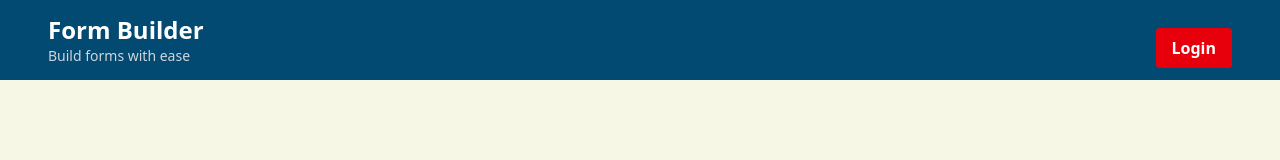
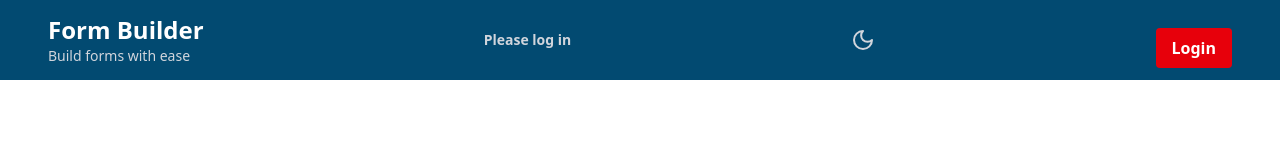
Before and after one commit to JJAHMEDAMER/form-builder, a React (Vite) app: page /auth in a window 1280 px wide. Shown: the top 160 px of the page. Built offline with nearby package versions, Linux system fonts and the light colour scheme; no server answers.

Commit message:
add theming to project

```diff
--- a/src/components/wrappers/protected-routes.tsx
+++ b/src/components/wrappers/protected-routes.tsx
@@ -1,6 +1,6 @@
 import { routes } from "@/constants/routes";
 import { SESSION_STORAGE_KEYS } from "@/constants/web-store";
-import { useAuthContext } from "@/context/AuthContext";
+import { useAuthContext } from "@/context/auth-context";
 import { useEffect } from "react";
 import { Navigate } from "react-router";
 
--- a/src/constants/web-store.ts
+++ b/src/constants/web-store.ts
@@ -2,5 +2,8 @@ export const SESSION_STORAGE_KEYS = {
   REDIRECT_PATH: "redirectPath",
 } as const;
 
-export const LOCALE_STORAGE_KEYS = {} as const;
+export const LOCALE_STORAGE_KEYS = {
+  THEME: "theme",
+} as const;
+
 export const COOKIE_KEYS = {} as const;
--- /dev/null
+++ b/src/context/app-theme.tsx
@@ -0,0 +1,50 @@
+import { getTheme, initializeTheme, toggleTheme } from "@/lib/theme";
+import React, {
+  createContext,
+  useCallback,
+  useContext,
+  useEffect,
+  useMemo,
+  useState,
+} from "react";
+import { Outlet } from "react-router";
+
+const themeContext = createContext({
+  theme: getTheme(),
+  toggleThemeState: () => {},
+});
+
+export const useThemeContext = () => {
+  const context = useContext(themeContext);
+  if (context === undefined) {
+    throw new Error("useThemeContext must be used within a ThemeProvider");
+  }
+  return context;
+};
+
+export default function ThemeProvider({
+  children,
+}: {
+  children?: React.ReactNode;
+}) {
+  const [themeState, setThemeState] = useState(getTheme);
+
+  useEffect(() => {
+    initializeTheme();
+  }, []);
+
+  const toggleThemeState = useCallback(() => {
+    setThemeState(toggleTheme());
+  }, []);
+
+  const value = useMemo(
+    () => ({ theme: themeState, toggleThemeState }),
+    [themeState],
+  );
+
+  return (
+    <themeContext.Provider value={value}>
+      {children ?? <Outlet />}
+    </themeContext.Provider>
+  );
+}
--- a/src/index.css
+++ b/src/index.css
@@ -1,7 +1,7 @@
 @import "tailwindcss";
 @import "tw-animate-css";
 
-@custom-variant dark (&:is(.dark *));
+@custom-variant dark (&:where([data-theme=dark], [data-theme=dark] *));
 
 @theme inline {
   --radius-sm: calc(var(--radius) - 4px);
@@ -44,6 +44,50 @@
 
   --color-main-background: var(--main-background);
   --color-main-foreground: var(--main-foreground);
+
+  --color-accent: var(--accent);
+  --color-accent-hover: var(--accent-hover);
+  --color-accent-active: var(--accent-active);
+
+  --color-teal: var(--teal);
+  --color-teal-hover: var(--teal-hover);
+  --color-teal-active: var(--teal-active);
+
+  --color-text-100: var(--text-100);
+  --color-text-200: var(--text-200);
+  --color-text-300: var(--text-300);
+  --color-text-400: var(--text-400);
+  --color-text-500: var(--text-500);
+
+  --color-text-light-100: var(--text-light-100);
+  --color-text-light-200: var(--text-light-200);
+  --color-text-light-300: var(--text-light-300);
+  --color-text-light-400: var(--text-light-400);
+  --color-text-light-500: var(--text-light-500);
+
+  --color-text-dark-100: var(--text-dark-100);
+  --color-text-dark-200: var(--text-dark-200);
+  --color-text-dark-300: var(--text-dark-300);
+  --color-text-dark-400: var(--text-dark-400);
+  --color-text-dark-500: var(--text-dark-500);
+
+  --color-surface-100: var(--surface-100);
+  --color-surface-200: var(--surface-200);
+  --color-surface-300: var(--surface-300);
+  --color-surface-400: var(--surface-400);
+  --color-surface-500: var(--surface-500);
+
+  --color-surface-light-100: var(--surface-light-100);
+  --color-surface-light-200: var(--surface-light-200);
+  --color-surface-light-300: var(--surface-light-300);
+  --color-surface-light-400: var(--surface-light-400);
+  --color-surface-light-500: var(--surface-light-500);
+
+  --color-surface-dark-100: var(--surface-dark-100);
+  --color-surface-dark-200: var(--surface-dark-200);
+  --color-surface-dark-300: var(--surface-dark-300);
+  --color-surface-dark-400: var(--surface-dark-400);
+  --color-surface-dark-500: var(--surface-dark-500);
 }
 
 :root {
@@ -83,9 +127,61 @@
   /* APP VARS */
   --main-background: #f7f7e6;
   --main-foreground: #121212;
+
+  /** App Theme */
+  /* Accent (Gold) */
+  --accent: #d4af37;
+  --accent-hover: #e0c45b;
+  --accent-active: #b8952e;
+
+  /* Complementary (Teal) */
+  --teal: #008080;
+  --teal-hover: #339999;
+  --teal-active: #006666;
+
+  --text-100: #121212;
+  --text-200: #333333;
+  --text-300: #4d4d4d;
+  --text-400: #666666;
+  --text-500: #808080;
+
+  /* Text Colors for Light Surfaces */
+  --text-light-100: #121212;
+  --text-light-200: #333333;
+  --text-light-300: #4d4d4d;
+  --text-light-400: #666666;
+  --text-light-500: #808080;
+
+  /* Text Colors for Dark Surfaces */
+  --text-dark-100: #ffffff;
+  --text-dark-200: #e5e5e5;
+  --text-dark-300: #cccccc;
+  --text-dark-400: #b2b2b2;
+  --text-dark-500: #999999;
+
+  /* Surfaces */
+  --surface-100: #ffffff;
+  --surface-200: #f9f9f9;
+  --surface-300: #efefef;
+  --surface-400: #e0e0e0;
+  --surface-500: #cccccc;
+
+  /* Core Light Surfaces */
+  --surface-light-100: #ffffff;
+  --surface-light-200: #f9f9f9;
+  --surface-light-300: #efefef;
+  --surface-light-400: #e0e0e0;
+  --surface-light-500: #cccccc;
+
+  /* Core Dark Surfaces */
+  --surface-dark-100: #1a1a1a;
+  --surface-dark-200: #2a2a2a;
+  --surface-dark-300: #3a3a3a;
+  --surface-dark-400: #4a4a4a;
+  --surface-dark-500: #5a5a5a;
 }
 
-.dark {
+[data-theme="dark"] {
   --background: oklch(0.147 0.004 49.25);
   --foreground: oklch(0.985 0.001 106.423);
   --card: oklch(0.216 0.006 56.043);
@@ -117,14 +213,28 @@
   --sidebar-accent-foreground: oklch(0.985 0.001 106.423);
   --sidebar-border: oklch(1 0 0 / 10%);
   --sidebar-ring: oklch(0.553 0.013 58.071);
+
+  /** App theme */
+  --text-100: #ffffff;
+  --text-200: #e5e5e5;
+  --text-300: #cccccc;
+  --text-400: #b2b2b2;
+  --text-500: #999999;
+
+  /* Core Dark Surfaces */
+  --surface-100: #1a1a1a;
+  --surface-200: #2a2a2a;
+  --surface-300: #3a3a3a;
+  --surface-400: #4a4a4a;
+  --surface-500: #5a5a5a;
 }
 
 @layer base {
   * {
-    @apply border-border outline-ring/50;
+    @apply border-border outline-ring/50 transition-colors; /*transition-colors for smooth transition on theme change*/
   }
   body {
-    @apply bg-background text-foreground;
+    @apply bg-surface-100 text-text-100;
   }
 }
 
--- a/src/layouts/app-header.tsx
+++ b/src/layouts/app-header.tsx
@@ -1,11 +1,14 @@
 import { routes } from "@/constants/routes";
-import { useAuthContext } from "@/context/AuthContext";
+import { useThemeContext } from "@/context/app-theme";
+import { useAuthContext } from "@/context/auth-context";
 import { logoutUser } from "@/lib/user-management";
+import { MoonIcon, SunIcon } from "lucide-react";
 import { useNavigate } from "react-router";
 
 export default function AppHeader() {
   const { session } = useAuthContext();
   const navigate = useNavigate();
+  const { theme, toggleThemeState } = useThemeContext();
 
   const handleLogOutButton = () => {
     session ? logoutUser() : navigate(routes.auth);
@@ -19,6 +22,18 @@ export default function AppHeader() {
           <p className="text-sm text-gray-300">Build forms with ease</p>
         </div>
 
+        <span className="text-sm font-semibold text-gray-300">
+          {session ? `Welcome, ${session.user.email}` : "Please log in"}
+        </span>
+
+        <button className="cursor-pointer" onClick={toggleThemeState}>
+          {theme === "dark" ? (
+            <SunIcon className="h-6 w-6 text-yellow-400" />
+          ) : (
+            <MoonIcon className="h-6 w-6 text-gray-300" />
+          )}
+        </button>
+
         <button
           onClick={handleLogOutButton}
           className="mt-4 cursor-pointer rounded bg-red-600 px-4 py-2 font-bold text-white hover:bg-red-700"
--- a/src/layouts/main-layout.tsx
+++ b/src/layouts/main-layout.tsx
@@ -3,7 +3,7 @@ import AppHeader from "./app-header";
 
 export const MainLayout = () => {
   return (
-    <div className="bg-main-background text-main-foreground min-h-screen">
+    <div className="min-h-screen">
       <div className="sticky top-0 z-10 h-[5rem]">
         <AppHeader />
       </div>
--- /dev/null
+++ b/src/lib/theme.ts
@@ -0,0 +1,50 @@
+import { LOCALE_STORAGE_KEYS } from "@/constants/web-store";
+
+type Theme = "dark" | "light";
+
+function getSystemTheme(): Theme {
+  const systemPrefersDark = window.matchMedia(
+    "(prefers-color-scheme: dark)",
+  ).matches;
+  return systemPrefersDark ? "dark" : "light";
+}
+
+function getThemeFromLocalStorage(): Theme | undefined {
+  const storedTheme = localStorage.getItem(LOCALE_STORAGE_KEYS.THEME);
+  if (storedTheme === "dark" || storedTheme === "light") {
+    return storedTheme as Theme;
+  }
+  return undefined;
+}
+
+export function initializeTheme(): void {
+  const stored = getThemeFromLocalStorage();
+  const systemPrefersDark = getSystemTheme();
+
+  const theme = stored ?? systemPrefersDark;
+  document.documentElement.setAttribute("data-theme", theme);
+}
+
+export function toggleTheme(): Theme {
+  const stored = getThemeFromLocalStorage();
+  const systemPrefersDark = getSystemTheme();
+
+  const base = stored ?? systemPrefersDark;
+  const next = base === "light" ? "dark" : "light";
+
+  localStorage.setItem(LOCALE_STORAGE_KEYS.THEME, next);
+  document.documentElement.setAttribute("data-theme", next);
+  return next;
+}
+
+export function getTheme(): Theme {
+  const stored = getThemeFromLocalStorage();
+  const systemPrefersDark = getSystemTheme();
+
+  return stored ?? systemPrefersDark;
+}
+
+export function setTheme(theme: string): void {
+  localStorage.setItem(LOCALE_STORAGE_KEYS.THEME, theme);
+  document.documentElement.setAttribute("data-theme", theme);
+}
```
Also changed, not shown: src/lib/router.config.tsx (+7 -2 lines), src/context/auth-context.tsx (renamed from src/context/AuthContext.tsx).
